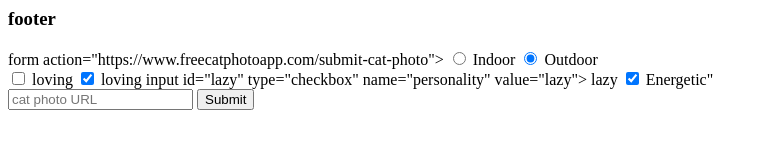
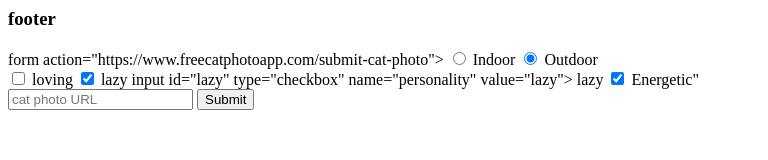
Before and after one commit to knightmoves-schools/005-forms-Romantrickey-ops, a website: page index.html in a window 1280 px wide. Shown: the whole page, without its empty margins (0-768 px from the left). Drawn offline with Linux system fonts and the light colour scheme.

Commit message:
Update index.html removed

```diff
--- a/index.html
+++ b/index.html
@@ -9,7 +9,7 @@ form action="https://www.freecatphotoapp.com/submit-cat-photo">   </head>
 <input id="loving" type="checkbox" name="personality" value="loving" >
  <label for="loving">loving</label>
  <input id="lazy" type="checkbox" name="personality" value="lazy" checked>
- <label for="loving">loving</label>
+ <label for="lazy">lazy</label>
  input id="lazy" type="checkbox" name="personality" value="lazy">
  <label for="lazy">lazy</label>
  <input id="energetic" type="checkbox" name="personality" value="energetic" checked>
```
